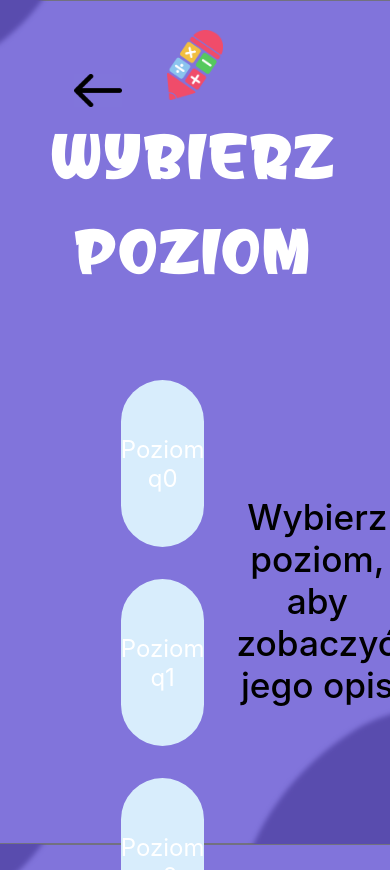
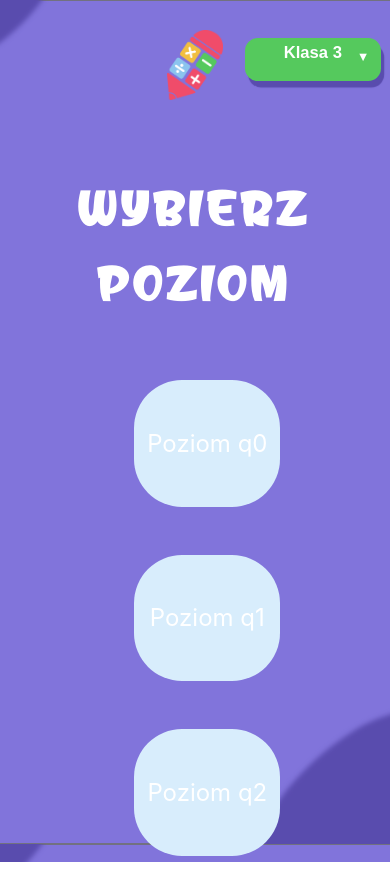
Before and after one commit to RZEPI/pg-group-project, a React (Create React App) app in the folder frontend/: page /level-choice in a window 390 px wide. Built offline with nearby package versions, Linux system fonts and the light colour scheme.

Commit message:
made level choice usable on mobile devices

```diff
--- a/frontend/src/App.js
+++ b/frontend/src/App.js
@@ -2,7 +2,7 @@ import "./App.css";
 import { createBrowserRouter, RouterProvider } from "react-router-dom";
 
 import LevelChoicePage from "./Components/components/pages/LevelChoicePage";
-import PageLayout from "./Components/components/PageLayout";
+import PageLayout from "./Components/components/pages/PageLayout";
 import MainSideContent from "./Components/components/pages/MainSideContent";
 import Level from "./Components/components/pages/Level";
 import Results from "./Components/components/pages/Results";
--- a/frontend/src/Components/components/LevelDescription.jsx
+++ b/frontend/src/Components/components/LevelDescription.jsx
@@ -28,7 +28,7 @@ export default function LevelDescription({ chosenLevel }) {
             src={picture /*chosenLevel.image*/}
             alt={chosenLevel.title}
           />
-          <Button color="yellow" href={`/level/${chosenLevel.id[1]}`}>
+          <Button color="yellow" href={`/level/${chosenLevel.id[1]}?back=level-choice`}>
             Rozpocznij Grę
           </Button>
         </motion.div>
--- a/frontend/src/Components/components/LevelList.jsx
+++ b/frontend/src/Components/components/LevelList.jsx
@@ -3,7 +3,7 @@ import styles from "../styles/LevelList.module.css";
 import LevelItem from "./LevelItem";
 
 export default function LevelList({onLevelChoise, levels, chosenLevel}) {
-    return(<div>
+    return(<div className={styles["outer-list-container"]}>
         <div className={`${styles.blur} ${styles["blur-top"]}`}></div>
         <ul className={styles["list-container"]}>
             {levels.map((level) => {
--- a/frontend/src/Components/components/Question.jsx
+++ b/frontend/src/Components/components/Question.jsx
@@ -4,11 +4,12 @@ import UserContext from "../store/user-context";
 import { useContext } from "react";
 import AnswersText from "./answerTypes/AnswersText";
 
-export default function Question({ questionData, questionIndex, onSelect }) {
+export default function Question({ questionData, questionIndex, onSelect, saveAnswers }) {
   let answers = "";
   const userCtx = useContext(UserContext);
   function handleSelection(answer) {
-    userCtx.addAnswer(answer, questionData.type, questionIndex);
+    if(saveAnswers)
+      userCtx.addAnswer(answer, questionData.type, questionIndex);
     if (answer.isCorrect) {
       setTimeout(() => {
         onSelect();
--- a/frontend/src/Components/components/pages/Level.jsx
+++ b/frontend/src/Components/components/pages/Level.jsx
@@ -9,6 +9,7 @@ import { useEffect } from "react";
 export default function Level() {
   const params = useParams();
   const [queryParams] = useSearchParams();
+  const redirect = queryParams.get("back");
   const navigate = useNavigate();
 
   const levelId = +params.levelId;
@@ -22,9 +23,12 @@ export default function Level() {
   const activeQuestion = DUMMY_QUESTIONS[levelId] || {};
 
   function handleAnswerSelection() {
-    if(queryParams.get("back") === "main") {
+    if(redirect === "main") {
       navigate('/');
-    }else{
+    }else if(redirect === "level-choice") {
+      navigate('/level-choice');
+    }
+    else{
       navigate(`/level/${levelId + 1}`);
     }
   }
@@ -36,6 +40,7 @@ export default function Level() {
         questionData={activeQuestion}
         questionIndex={levelId}
         onSelect={handleAnswerSelection}
+        saveAnswers={redirect === null}
       />
     </Background>
   );
--- a/frontend/src/Components/components/pages/LevelChoicePage.jsx
+++ b/frontend/src/Components/components/pages/LevelChoicePage.jsx
@@ -1,8 +1,10 @@
 import { useState } from "react";
-import { Link } from "react-router-dom";
+import { Link, useNavigate } from "react-router-dom";
 import styles from "../../styles/LevelChoicePage.module.css";
 
-import backArrow from "../../../assets/arrow-back.png";
+import { FontAwesomeIcon } from "@fortawesome/react-fontawesome";
+import { faArrowLeft } from "@fortawesome/free-solid-svg-icons";
+
 import LevelList from "../LevelList";
 import LevelDescription from "../LevelDescription";
 
@@ -11,15 +13,22 @@ import questions from "../../../assets/questions";
 export default function LevelChoicePage() {
   const [chosenLvl, setChosenLvl] = useState(undefined);
 
+  const navigate = useNavigate();
+
   function levelChoiceHandler(level) {
-    setChosenLvl(level);
+    if(window.innerWidth  < 1000)
+    {
+      navigate(`/level/${level.id[1]}?back=level-choice`);
+    }
+    else
+      setChosenLvl(level);
   }
 
   return (
     <>
       <Link to="/">
         <div className={styles["back-home"]}>
-          <img src={backArrow} alt="wroc do strony glownej" />
+          <FontAwesomeIcon icon={faArrowLeft} size="2xl" style={{color: "#ffffff",}} />
         </div>
       </Link>
       <h1 className={styles.headline}>Wybierz poziom</h1>
--- a/frontend/src/Components/components/PageLayout.jsx
+++ b/frontend/src/Components/components/pages/PageLayout.jsx
@@ -1,12 +1,12 @@
 import { Outlet, useLocation } from "react-router-dom";
 
-import Logo from "./Logo";
-import { UserContextProvider } from "../store/user-context";
-import ClassChoice from "./ClassChoice";
+import Logo from "../Logo";
+import { UserContextProvider } from "../../store/user-context";
+import ClassChoice from "../ClassChoice";
 
 export default function PageLayout() {
     const location = useLocation();
-    const isHome = location.pathname === "/";
+    const isHome = location.pathname === "/" || location.pathname === "/level-choice";
     return (
         <>
             {isHome && <ClassChoice />}
--- a/frontend/src/Components/styles/LevelChoicePage.module.css
+++ b/frontend/src/Components/styles/LevelChoicePage.module.css
@@ -27,6 +27,25 @@
 {
     position: absolute;
     top: 2.3rem;
-    left: 2.3rem;
-    max-width: 3rem;
+    left: 2.7rem;
+    font-size: 1.8em;
 }
+
+@media (width < 1000px){
+    .main-container
+    {
+        margin: 1em auto;
+        display: flex;
+        width: 80%;
+    }
+    .back-home
+    {
+        display: none;
+    }
+    .headline
+    {
+        margin: 3.2em auto 0;
+        font-size:3.4em;
+        width: 60%;
+    }
+}
--- a/frontend/src/Components/styles/LevelDescription.module.css
+++ b/frontend/src/Components/styles/LevelDescription.module.css
@@ -24,7 +24,7 @@
 {
     margin: 0;
     padding: 0;
-    max-height: 30vh;
+    max-height: 15vh;
     border-radius: 4rem;
     background-color: #8276da;
 }
@@ -37,3 +37,11 @@
     font-size: 2.2rem;
     font-weight: 500;
 }
+
+@media (width < 1000px) {
+    .unchosen,
+    .level-container
+    {
+        display: none;
+    }
+}
--- a/frontend/src/Components/styles/LevelList.module.css
+++ b/frontend/src/Components/styles/LevelList.module.css
@@ -3,12 +3,14 @@
     display: flex;
     flex-wrap: wrap;
     flex-direction: row;
-    justify-content: left;
-    align-content: flex-start;
+    justify-content: flex-start;
+    align-items: flex-start;
     margin: 1rem;
+    width: 90%;
     height: 100%;
     list-style-type: none;
     overflow-y: scroll;
+    overflow-x: auto;
 }
 
 ::-webkit-scrollbar{
@@ -34,7 +36,7 @@
     min-width: 29%;
     height: 33%;
     background-color: #d8edfc;
-    margin: 1rem;
+    margin: 2%;
     border-radius: 3rem;
     color: #fff;
     font-size: 1.5rem;
@@ -49,3 +51,32 @@
 {
   box-shadow: 0 0 1.5rem #fff;
 }
+
+@media (width < 1200px) {
+  .outer-list-container
+  {
+    width: 80%;
+  }
+  .list-container
+  {
+      flex-direction: column;
+      align-items: center;
+      flex-wrap: nowrap;
+      white-space: nowrap;
+  }
+  .list-container > li
+  {
+    margin: 1em;
+    width: 65%;
+    height: 40%;
+    flex-shrink: 0;
+  }
+}
+
+@media (width < 600px)
+{
+  .list-container > li
+  {
+    height: 25%;
+  }
+}
--- a/frontend/src/assets/questions.js
+++ b/frontend/src/assets/questions.js
@@ -23,17 +23,17 @@ export default [
         ],
         type: "abc",
     },
-    // {
-    //     id: 'q3',
-    //     text: "Jedna kura zjada średnio 100g paszy jednego dnia. Rolnik ma w zapasie 3 tony paszy. Jeśli rolnik ma 120 kur, to na ile dni wystarczy mu paszy?",
-    //     answers:[
-    //         "250",
-    //         "30",
-    //         "45",
-    //         "1200"
-    //     ],
-    //     type: "abc",
-    // },
+    {
+        id: 'q3',
+        text: "Jedna kura zjada średnio 100g paszy jednego dnia. Rolnik ma w zapasie 3 tony paszy. Jeśli rolnik ma 120 kur, to na ile dni wystarczy mu paszy?",
+        answers:[
+            "250",
+            "30",
+            "45",
+            "1200"
+        ],
+        type: "abc",
+    },
     // {
     //     id:"q4",
     //     text: "Pan Kazio pojechał do sklepu kupić deski na nową budę dla psa. Wcześniej obliczył, że potrzebuje 9 metrów desek. Niestety zapomniał zabrać miarki do sklepu. Jedyne co ma pod ręką to karton po mleku, który ma długość 2dm. Ile razy musi odmierzyć deskę kartonem, aby być pewnym, że starczy mu na budę dla psa?",
```
